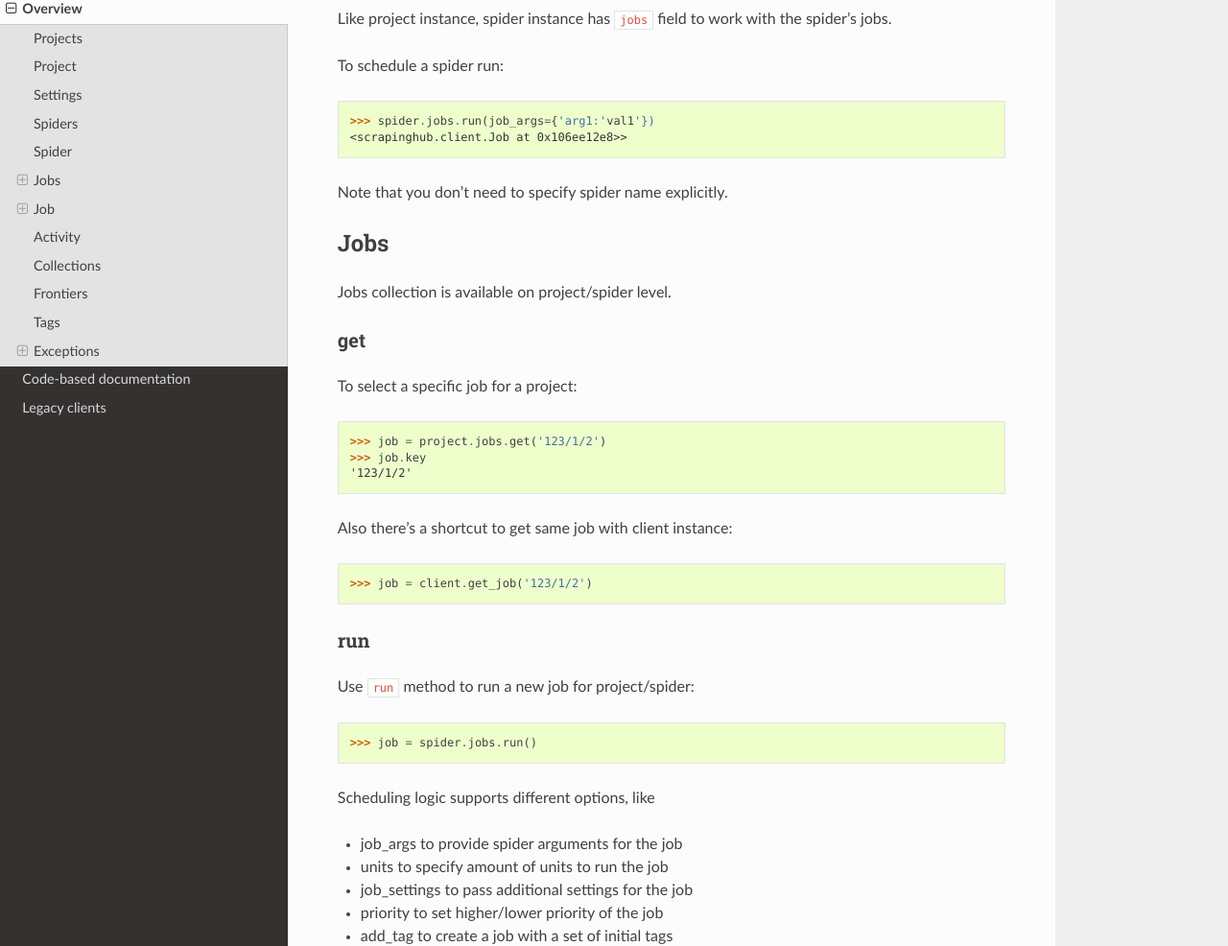
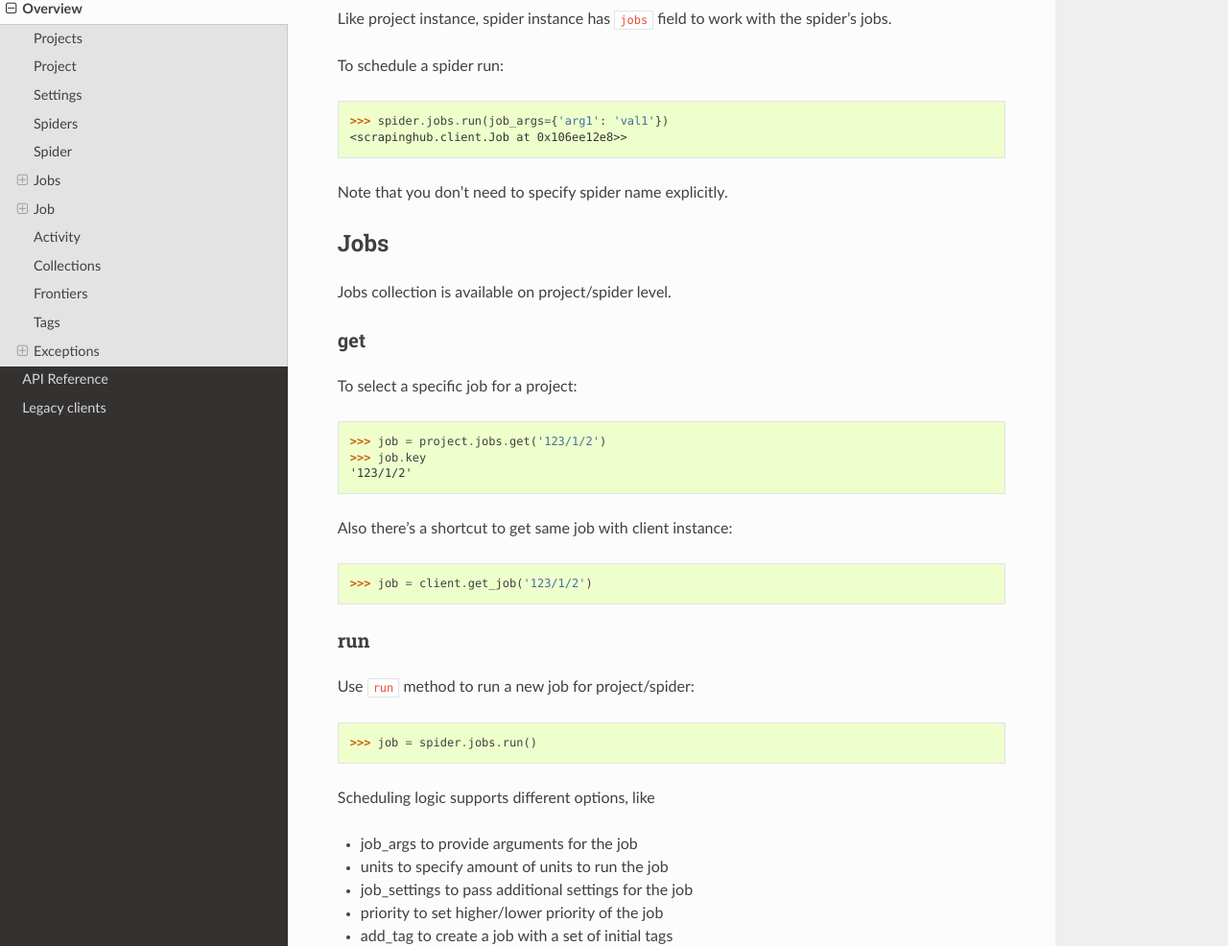
Before and after one commit to scrapinghub/python-scrapinghub, a Sphinx documentation site: the page built from docs/client/overview.rst, in a window 1280 px wide and 1400 px high, scrolled down 2630 px. Shown: the part 141-1127 px from the top of the window at 96% size. Built offline with Sphinx 7.4.7 and the Read the Docs theme 2.0.0, drawn with Linux system fonts in a browser that asks for light colours.

Commit message:
Minor style fixes

```diff
--- a/docs/client/apidocs.rst
+++ b/docs/client/apidocs.rst
@@ -1,5 +1,5 @@
-Code-based documentation
-========================
+API Reference
+=============
 
 Module contents
 ---------------
--- a/docs/client/overview.rst
+++ b/docs/client/overview.rst
@@ -55,7 +55,7 @@ Jobs instance is described well in ``Jobs`` section below.
 
 For example, to schedule a spider run (it returns a job object)::
 
-    >>> project.jobs.run('spider1', job_args={'arg1':'val1'})
+    >>> project.jobs.run('spider1', job_args={'arg1': 'val1'})
     <scrapinghub.client.Job at 0x106ee12e8>>
 
 Project instance also has the following fields:
@@ -123,7 +123,7 @@ Like project instance, spider instance has ``jobs`` field to work with the spide
 
 To schedule a spider run::
 
-    >>> spider.jobs.run(job_args={'arg1:'val1'})
+    >>> spider.jobs.run(job_args={'arg1': 'val1'})
     <scrapinghub.client.Job at 0x106ee12e8>>
 
 Note that you don't need to specify spider name explicitly.
@@ -157,7 +157,7 @@ Use ``run`` method to run a new job for project/spider::
 
 Scheduling logic supports different options, like
 
-- job_args to provide spider arguments for the job
+- job_args to provide arguments for the job
 - units to specify amount of units to run the job
 - job_settings to pass additional settings for the job
 - priority to set higher/lower priority of the job
```
Also changed, not shown: 1 other file.
